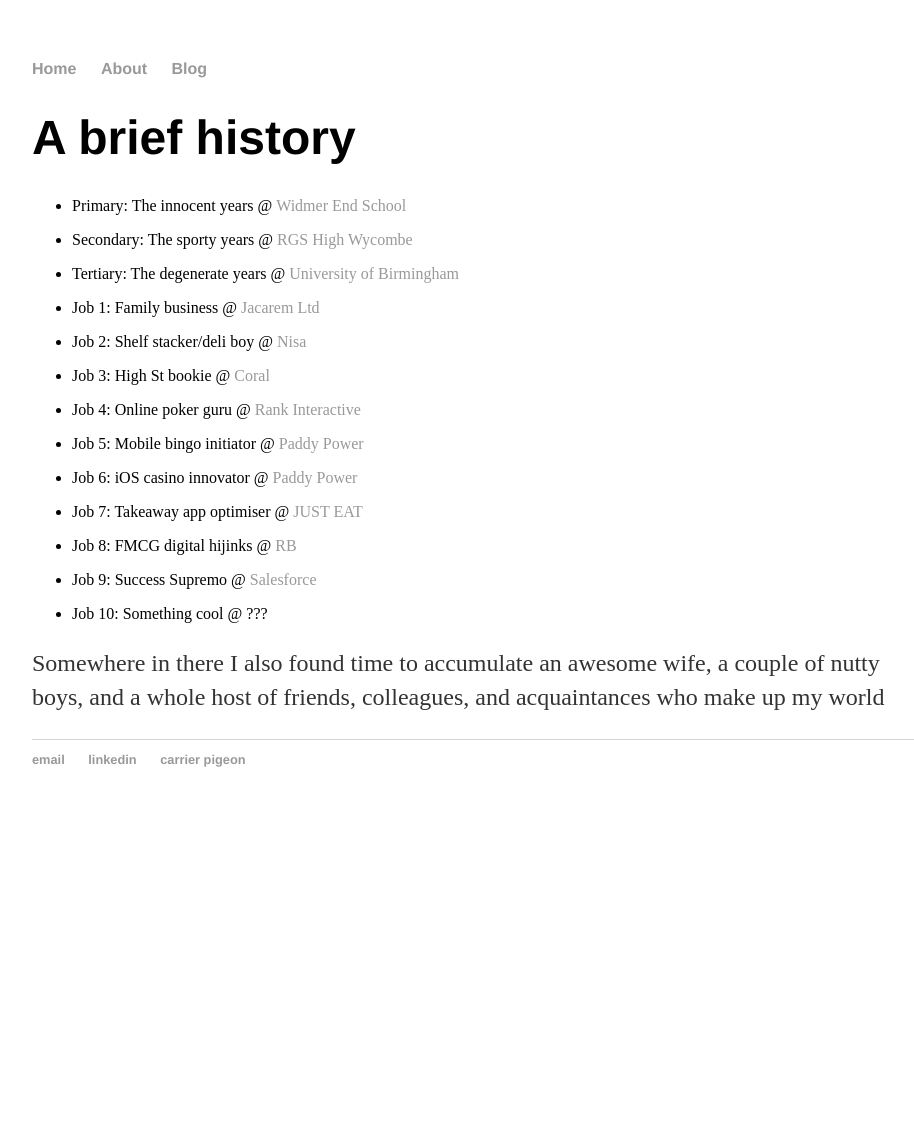
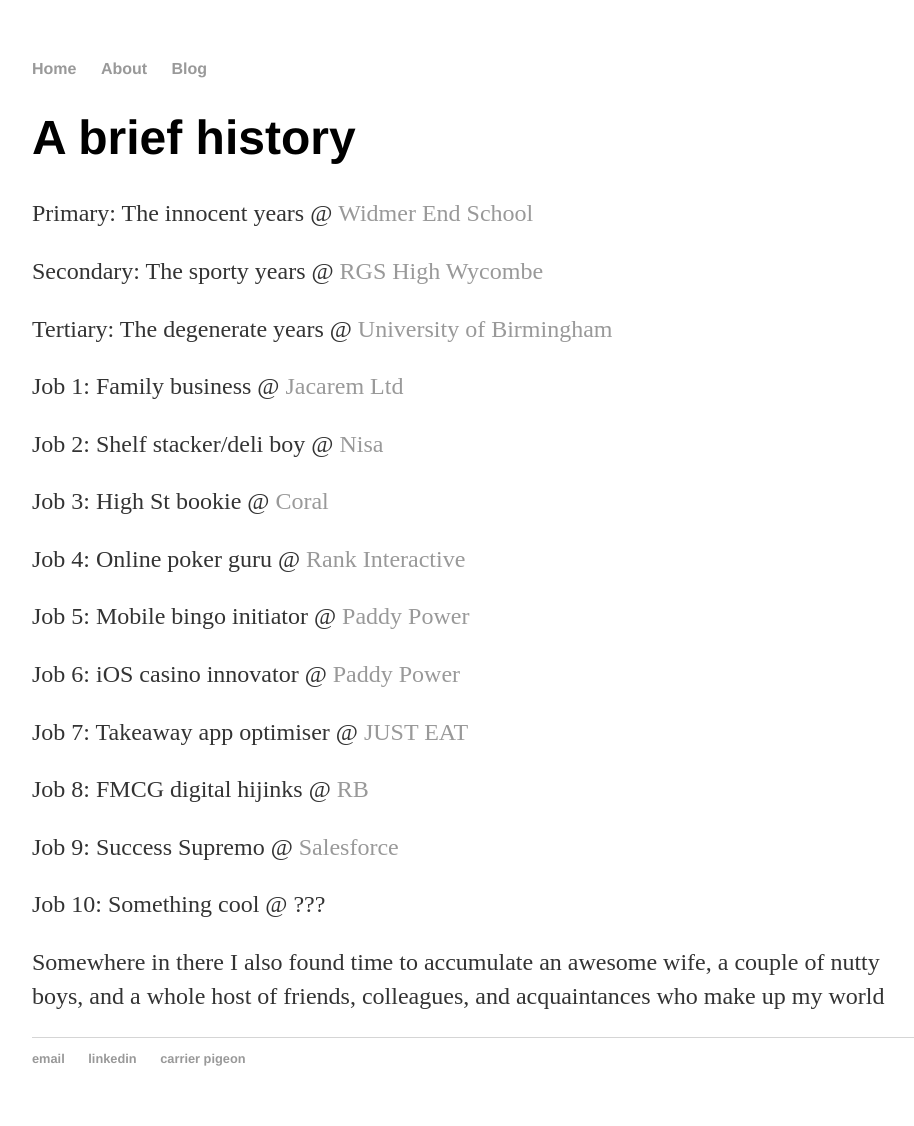
Before and after one commit to reeviobot/reeviobot.github.io, a Jekyll site: the page built from about/index.html, in a window 1280 px wide. Shown: the whole page, without its empty margins (160-1074 px from the left). Built offline with Jekyll 4.4.1, drawn with Linux system fonts in a browser that asks for light colours; before the commit the page ends 900 px from its top, so only the background shows below that.

Commit message:
Update from Forestry.io Jamie Reeve updated about/index.html

```diff
--- a/about/index.html
+++ b/about/index.html
@@ -5,46 +5,18 @@
 ---
 <div class="blurb">
 <h1>A brief history</h1>
-<p>
-<ul>
-<li>Primary: The innocent years @&nbsp;<a href="http://www.widmerend.bucks.sch.uk/">Widmer End&nbsp;School</a></li>
-</ul>
-<ul>
-<li>Secondary: The sporty years @&nbsp;<a href="http://www.rgshw.com/">RGS High Wycombe</a></li>
-</ul>
-<ul>
-<li>Tertiary: The degenerate years @ <a href="http://www.birmingham.ac.uk/index.aspx">University of Birmingham</a></li>
-</ul>
-<ul>
-<li>Job 1: Family business @ <a href="http://www.jacarem.co.uk/">Jacarem Ltd</a></li>
-</ul>
-<ul>
-<li>Job 2: Shelf stacker/deli boy @ <a href="http://www.nisalocally.co.uk/">Nisa</a></li>
-</ul>
-<ul>
-<li>Job 3: High St bookie @ <a href="http://www.coral.co.uk/coral-connect/shop-locator?postCode=WC2H">Coral</a></li>
-</ul>
-<ul>
-<li>Job 4: Online poker guru @ <a href="http://www.rank.com/en/index.html">Rank Interactive</a></li>
-</ul>
-<ul>
-<li>Job 5: Mobile bingo initiator @ <a href="http://bingo.paddypower.com/">Paddy Power</a></li>
-</ul>
-<ul>
-<li>Job 6: iOS casino innovator @ <a href="http://casino.paddypower.com/">Paddy Power</a></li>
-</ul>
-<ul>
-<li>Job 7: Takeaway app optimiser @ <a href="https://www.just-eat.co.uk/">JUST EAT</a></li>
-</ul>
-<ul>
-<li>Job 8: FMCG digital hijinks @ <a href="http://www.rb.com/">RB</a></li>
-</ul>
-<ul>
-<li>Job 9: Success Supremo @ <a href="http://www.salesforce.com">Salesforce</a></li>
-</ul>
-<ul>
-<li>Job 10: Something cool @ ???</li>
-</ul>
-  </p>
+<p>Primary: The innocent years @&nbsp;<a href="http://www.widmerend.bucks.sch.uk/">Widmer End&nbsp;School</a></p>
+<p>Secondary: The sporty years @&nbsp;<a href="http://www.rgshw.com/">RGS High Wycombe</a></p>
+<p>Tertiary: The degenerate years @ <a href="http://www.birmingham.ac.uk/index.aspx">University of Birmingham</a></p>
+<p>Job 1: Family business @ <a href="http://www.jacarem.co.uk/">Jacarem Ltd</a></p>
+<p>Job 2: Shelf stacker/deli boy @ <a href="http://www.nisalocally.co.uk/">Nisa</a></p>
+<p>Job 3: High St bookie @ <a href="http://www.coral.co.uk/coral-connect/shop-locator?postCode=WC2H">Coral</a></p>
+<p>Job 4: Online poker guru @ <a href="http://www.rank.com/en/index.html">Rank Interactive</a></p>
+<p>Job 5: Mobile bingo initiator @ <a href="http://bingo.paddypower.com/">Paddy Power</a></p>
+<p>Job 6: iOS casino innovator @ <a href="http://casino.paddypower.com/">Paddy Power</a></p>
+<p>Job 7: Takeaway app optimiser @ <a href="https://www.just-eat.co.uk/">JUST EAT</a></p>
+<p>Job 8: FMCG digital hijinks @ <a href="http://www.rb.com/">RB</a></p>
+<p>Job 9: Success Supremo @ <a href="http://www.salesforce.com">Salesforce</a></p>
+<p>Job 10: Something cool @ ???</p>
 <p>Somewhere in there I also found time to accumulate an awesome wife, a couple of nutty boys, and a whole host of friends, colleagues, and acquaintances who make up my world</p>
 </div>
```
